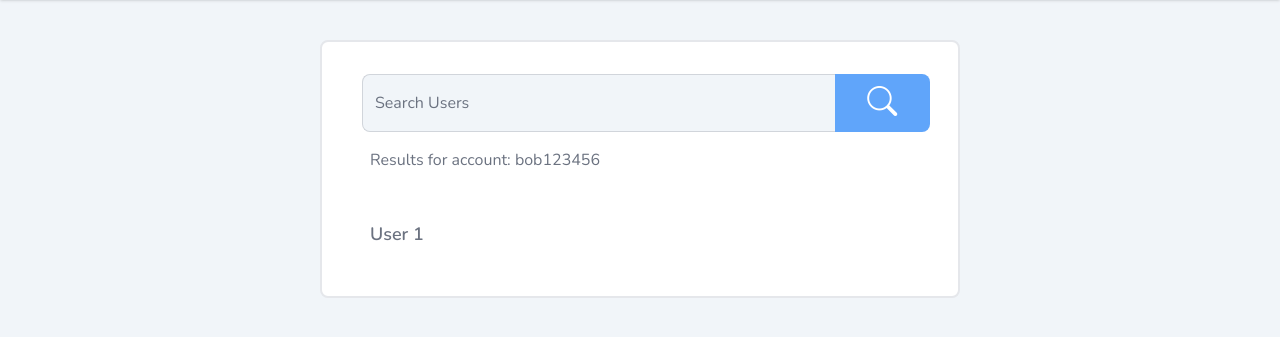
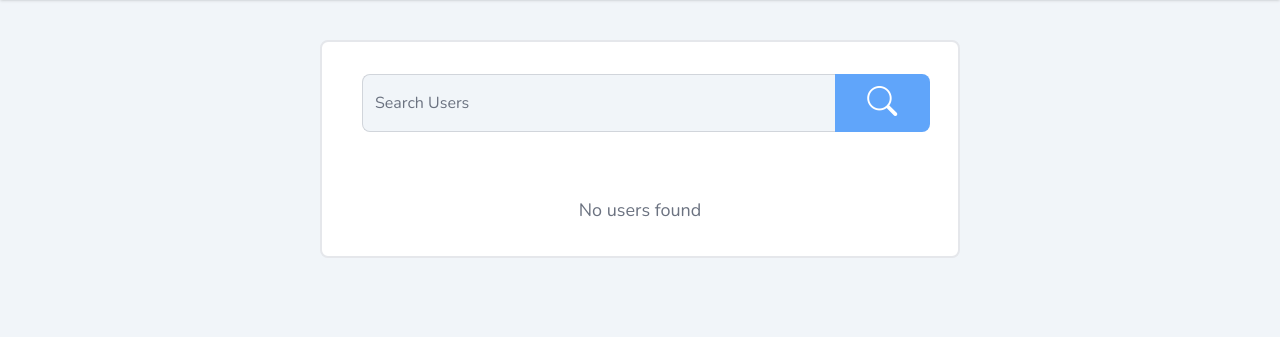
Before and after one commit to akesserwani/atlasxplorer, a Django app: page /search/ in a window 1280 px wide. Shown: the part 160-497 px from the top of the page. Run offline with Django 4.2, Linux system fonts and the light colour scheme; style sheets or scripts are compiled from the project's sources; some libraries are stand-ins or nearby versions.

Commit message:
added search engine

```diff
--- a/main/templates/search.html
+++ b/main/templates/search.html
@@ -2,45 +2,50 @@
 
 {% block content %}
 
-<!--Include Navbar-->
+<!-- Include Navbar -->
 {% include 'shared/nav.html' %}
 
-<!--Main container div-->
-<div class = "w-full h-full flex flex-col">
-
-    <!--Div with search results-->
-    <div class = "flex flex-col w-4/5 md:w-1/2 gap-6 ml-auto mr-auto bg-white p-8 mt-10 border-2 rounded-lg items-center align-middle">
-        <!--Search Bar-->
-        <div class = "w-full h-2/3 flex flex-row ml-4">
-            <!--Input Form-->
-            <input class="border-gray-300 border-r-0 rounded-l-lg w-5/6 py-4 bg-slate-100 text-gray-600 focus:outline-none focus:shadow-outline" id="map_name" type="text" placeholder="Search Users">
-            <!--Search Button-->
-            <button class = "w-1/6 bg-blue-400 hover:bg-blue-500 border-blue-400 rounded-r-lg active:scale-95 relative right-1">
-                <span class="text-white text-3xl hover:cursor-pointer"><i class="bi-search"></i></span>
-            </button>
+<!-- Main container div -->
+<div class="w-full h-full flex flex-col">
+    <!-- Div with search results -->
+    <div class="flex flex-col w-4/5 md:w-1/2 gap-6 ml-auto mr-auto bg-white p-8 mt-10 border-2 rounded-lg items-center align-middle">
+        <!-- Search Bar -->
+        <div class="w-full h-2/3 flex flex-row ml-4">
+            <form method="POST" class="w-full flex flex-row">
+                {% csrf_token %}
+                <!-- Input Form -->
+                <input class="border-gray-300 border-r-0 rounded-l-lg w-5/6 py-4 bg-slate-100 text-gray-600 focus:outline-none focus:shadow-outline"
+                       id="map_name" name="q" type="text" placeholder="Search Users">
+                <!-- Search Button -->
+                <button type="submit" class="w-1/6 bg-blue-400 hover:bg-blue-500 border-blue-400 rounded-r-lg active:scale-95 relative right-1">
+                    <span class="text-white text-3xl hover:cursor-pointer"><i class="bi-search"></i></span>
+                </button>
+            </form>
         </div>
 
-        <!--number of results for input-->
-        <div class = "w-full relative bottom-2 pl-4">
-            <h1 class = "text-gray-500 text-base">Results for account: bob123456</h1>
+        <!-- Number of results for input -->
+        <div class="w-full relative bottom-2 pl-4">
+            {% if query %}
+                <h1 class="text-gray-500 text-base">Results for account: {{ query }}</h1>
+            {% endif %}
         </div>
 
-        <!--Container with search results-->
-        <div class = "w-full h-auto flex flex-col gap-4 text-gray-500 text-lg overflow-auto">
-
-            <!--User from search-->
-            <!--Create loop here-->
-            <a href = "#">
-                <div class = "w-full p-4 hover:bg-gray-100 cursor-pointer rounded-lg active:scale-95">
-                    <h1 class = "text-lg font-bold text-gray-500">User 1</h1>
-                </div>
-            </a>
-
+        <!-- Container with search results -->
+        <div class="w-full h-auto flex flex-col gap-4 text-gray-500 text-lg overflow-auto">
+            <!-- User from search -->
+            {% if users %}
+                {% for user in users %}
+                    <a href="{% url 'user-profile' user.username %}">
+                        <div class="w-full p-4 hover:bg-gray-100 cursor-pointer rounded-lg active:scale-95">
+                            <h1 class="text-lg font-bold text-gray-500">{{ user.username }}</h1>
+                        </div>
+                    </a>
+                {% endfor %}
+            {% else %}
+                <p class = "text-center mt-4">No users found</p>
+            {% endif %}
         </div>
-
     </div>
-
-
 </div>
 
 {% endblock content %}
--- a/main/views.py
+++ b/main/views.py
@@ -52,13 +52,15 @@ def index(response):
 
 #search page functionality
 def search(request):
-    #get data from the search input once the search button is pressed
+    query = ''
+    users = User.objects.none()
 
-    #once the search button has been pressed, search users database to find username that matches keywords closest
+    if request.method == 'POST':
+        query = request.POST.get('q', '')
+        if query:
+            users = User.objects.filter(username__icontains=query)
 
-    #output it with link to their profile
-
-    return render(request, 'search.html')
+    return render(request, 'search.html', {'users': users, 'query': query})
 
 
 #views not on navigation bar
@@ -310,10 +312,12 @@ def edit_pin(request, username, map_name, pin_name):
 
 
 #settings page functionality
+@login_required
 def settings(request):
     return render(request, 'settings.html')
 
 #user profile page
+@login_required
 def user_profile(request, username):
 
     #load general user
```
Also changed, not shown: db.sqlite3, 8 other files.
